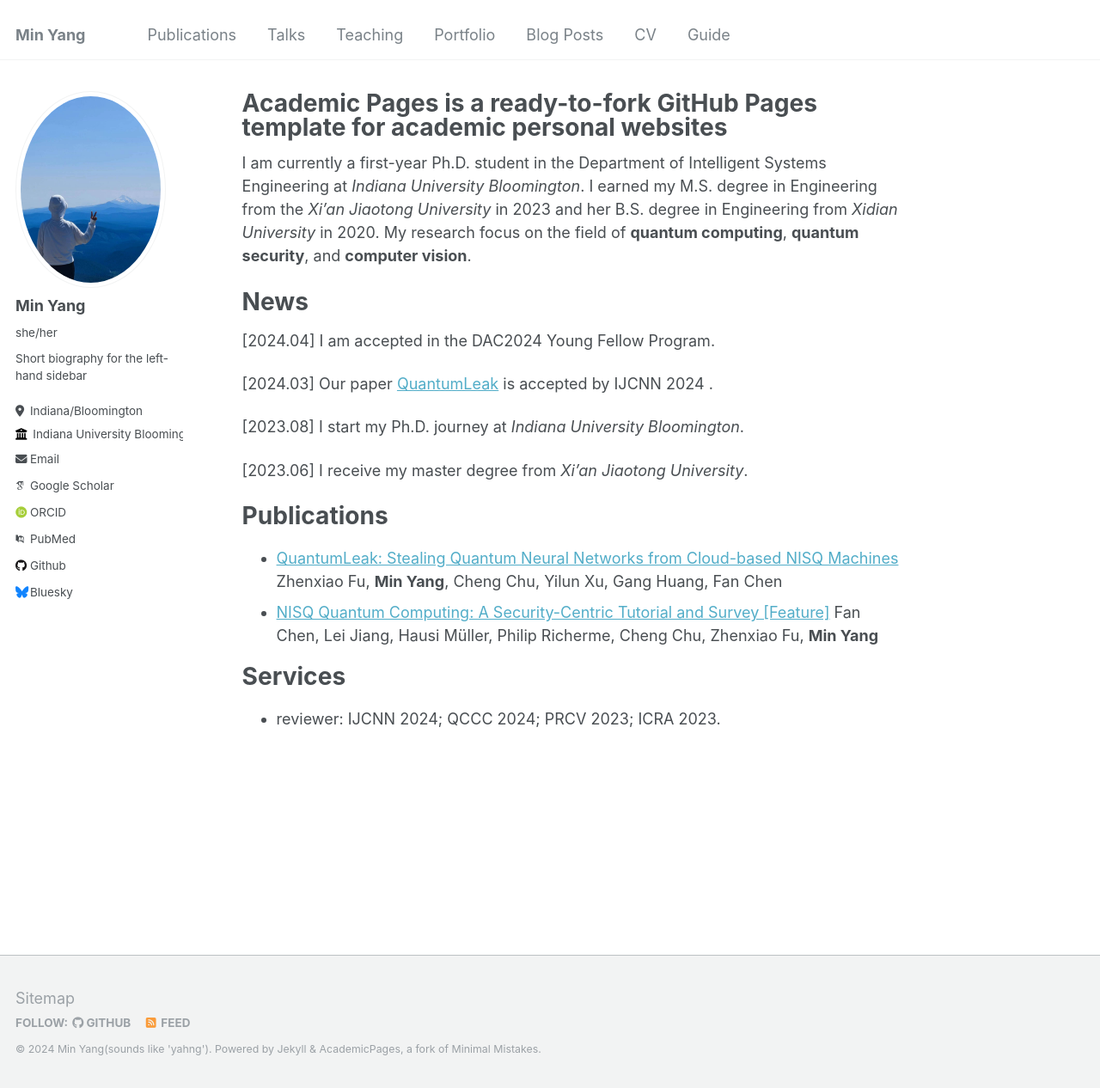
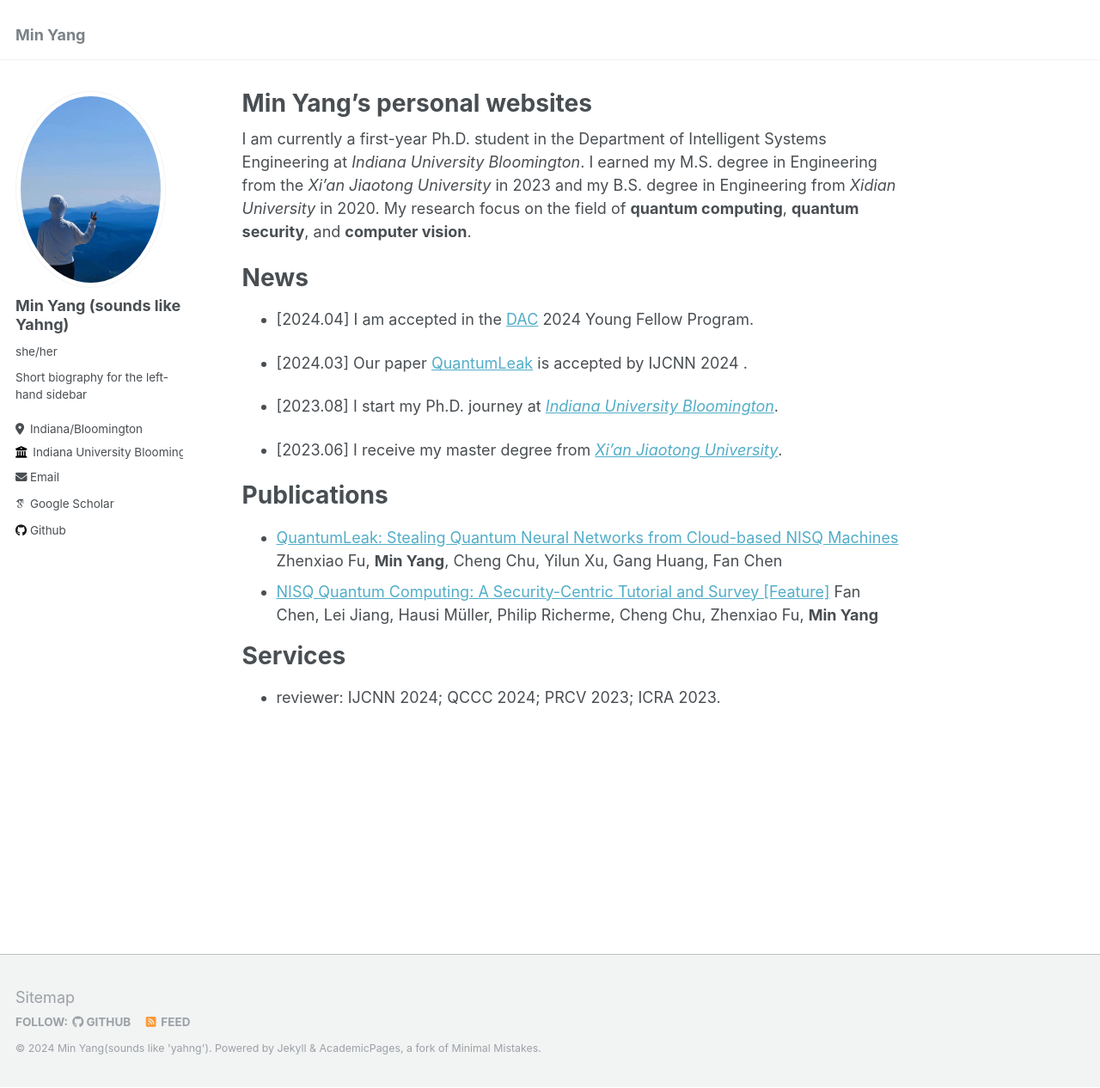
Before and after one commit to MeiYeung3056/meiyeung3056.github.io, a Jekyll site: the page built from _pages/about.md, in a window 1280 px wide and 1266 px high. Shown: the whole window at 86% size. Built offline with Jekyll 4.4.1, drawn with Linux system fonts in a browser that asks for light colours; some web fonts are replaced.

Commit message:
first edit

```diff
--- a/_config.yml
+++ b/_config.yml
@@ -22,7 +22,7 @@ repository               : "meiyeung3056/meiyeung3056.github.io"
 author:
   # Biographic information
   avatar           : "profile.png"
-  name             : "Min Yang"
+  name             : "Min Yang (sounds like Yahng)"
   pronouns         : "she/her"
   bio              : "Short biography for the left-hand sidebar"
   location         : "Indiana/Bloomington"
@@ -32,10 +32,10 @@ author:
 
   # Academic websites
   arxiv            : # URL - Update with the correct link to your profile
-  googlescholar    : "https://scholar.google.com/citations?user=PS_CX0AAAAAJ"
+  googlescholar    : "https://scholar.google.com/citations?hl=zh-CN&user=Jq5OHBgAAAAJ"
   impactstory      : # URL
-  orcid            : "http://orcid.org/yourorcidurl"
-  pubmed           : "https://www.ncbi.nlm.nih.gov/pubmed/?term=john+snow"
+#  orcid            : "http://orcid.org/yourorcidurl"
+#  pubmed           : "https://www.ncbi.nlm.nih.gov/pubmed/?term=john+snow"
   researchgate     : # URL
 
   # Repositories and software development
@@ -47,7 +47,7 @@ author:
   stackoverflow    : # User number or user number and name (i.e., use "1" or "1/jeff-atwood")
 
   # Social media
-  bluesky          : "bsky.app" # Replace this with you Bluesky username
+#  bluesky          : "bsky.app" # Replace this with you Bluesky username
   facebook         : # Username
   flickr           : # Username
   foursquare       : # Username
@@ -71,6 +71,7 @@ author:
   xing             : # Username
   youtube          : # Username
   zhihu            : # URL
+
 
 
 # Site Settings
--- a/_pages/about.md
+++ b/_pages/about.md
@@ -1,28 +1,28 @@
 ---
 permalink: /
-title: "Academic Pages is a ready-to-fork GitHub Pages template for academic personal websites"
+title: "Min Yang's personal websites"
 author_profile: true
 redirect_from:
   - /about/
   - /about.html
 ---
 
-I am currently a first-year Ph.D. student in the Department of Intelligent Systems Engineering at _Indiana University Bloomington_. I earned my M.S. degree in Engineering from the _Xi'an Jiaotong University_ in 2023 and her B.S. degree in Engineering from _Xidian University_ in 2020. My research focus on the field of **quantum computing**, **quantum security**, and **computer vision**.
-
-
+I am currently a first-year Ph.D. student in the Department of Intelligent Systems Engineering at _Indiana University Bloomington_.
+I earned my M.S. degree in Engineering from the _Xi'an Jiaotong University_ in 2023 and my B.S. degree in Engineering from _Xidian University_ in 2020.
+My research focus on the field of **quantum computing**, **quantum security**, and **computer vision**.
 
 
 
 News
 ======
 
-[2024.04] I am accepted in the DAC2024 Young Fellow Program.
+* [2024.04] I am accepted in the [DAC](https://www.dac.com/) 2024 Young Fellow Program.
 
-[2024.03] Our paper [QuantumLeak](https://arxiv.org/abs/2403.10790) is accepted by IJCNN 2024 .
+* [2024.03] Our paper [QuantumLeak](https://arxiv.org/abs/2403.10790) is accepted by IJCNN 2024 .
 
-[2023.08] I start my Ph.D. journey at _Indiana University Bloomington_.
+* [2023.08] I start my Ph.D. journey at [_Indiana University Bloomington_](https://www.iu.edu/index.html).
 
-[2023.06] I receive my master degree from _Xi'an Jiaotong University_.
+* [2023.06] I receive my master degree from [_Xi'an Jiaotong University_](http://en.xjtu.edu.cn/).
 
 
 Publications
```
Also changed, not shown: _data/navigation.yml (+20 -20 lines).
